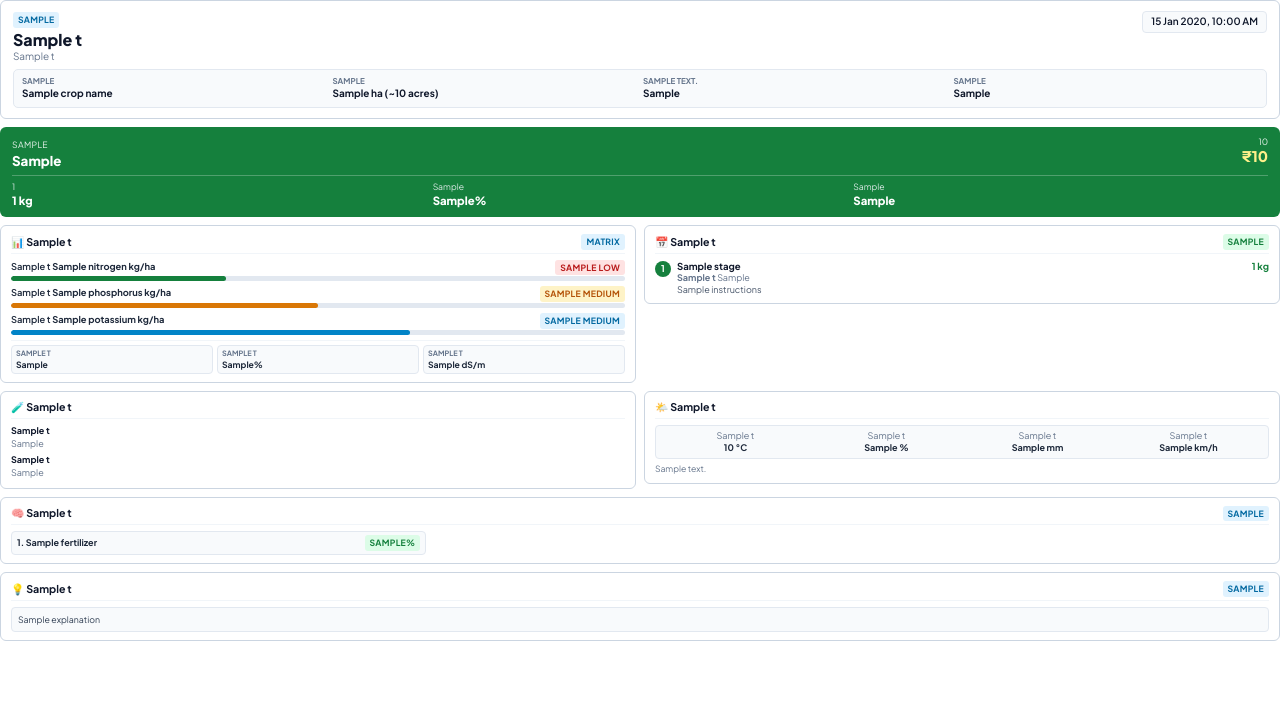
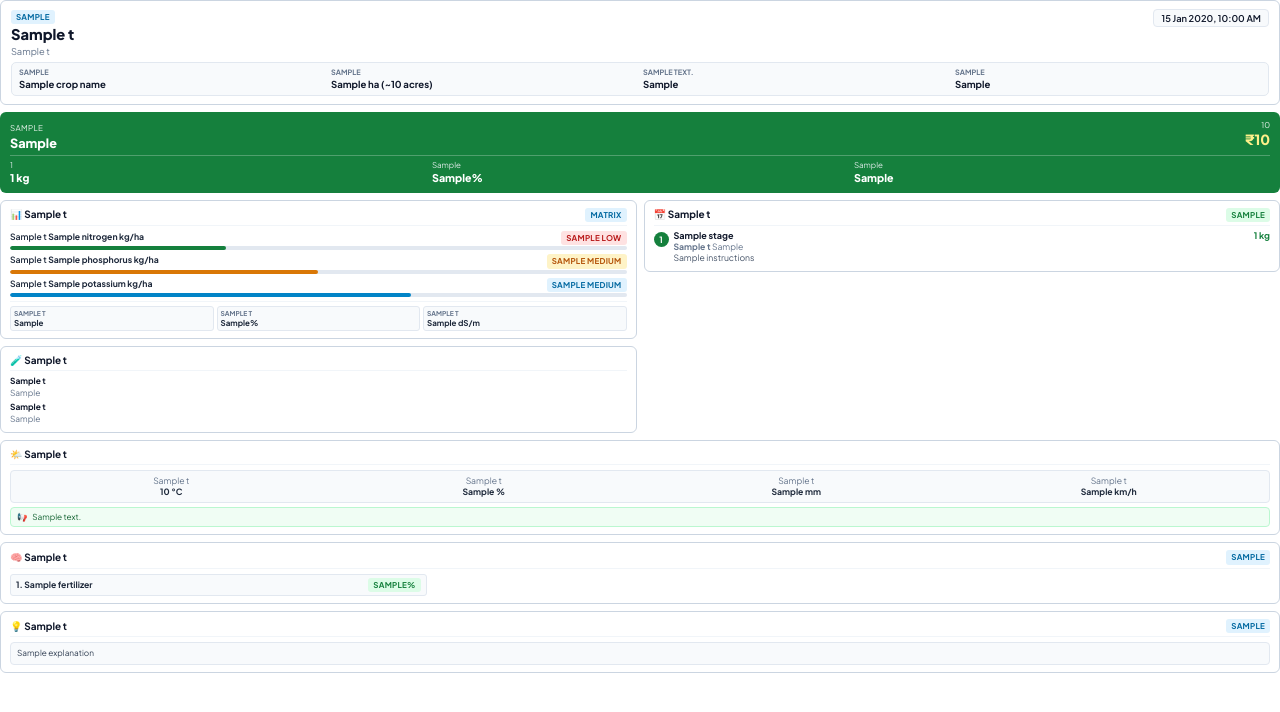
Before and after one commit to Shivam-Patel22/Krishi-Kishan-AI, a Django app: template fertilizer_app/templates/report_pdf.html in a window 1280 px wide. Shown: the top 712 px of the page. Run offline with Django 4.2, Linux system fonts and the light colour scheme; the template is opened without the code that fills it: most values are stand-ins (such as "Sample title", 1, 10 or a date in 2020).

Commit message:
Web & PDF Report Full Synchronization

```diff
--- a/fertilizer_app/templates/report_pdf.html
+++ b/fertilizer_app/templates/report_pdf.html
@@ -9,7 +9,7 @@
     <style>
         @page {
             size: A4 portrait;
-            margin: 8mm 8mm 8mm 8mm;
+            margin: 7mm 8mm 7mm 8mm;
         }
         * {
             box-sizing: border-box;
@@ -20,20 +20,20 @@
             font-family: 'Plus Jakarta Sans', 'Noto Sans Devanagari', 'Noto Sans Gujarati', -apple-system, BlinkMacSystemFont, "Segoe UI", Roboto, Helvetica, Arial, sans-serif;
             color: #1e293b;
             background: #ffffff;
-            font-size: 8.5pt;
-            line-height: 1.35;
+            font-size: 8pt;
+            line-height: 1.3;
         }
         .report-header-card {
             border: 1px solid #cbd5e1;
             border-radius: 6px;
-            padding: 10px 12px;
-            margin-bottom: 8px;
+            padding: 8px 10px;
+            margin-bottom: 7px;
             page-break-inside: avoid;
             break-inside: avoid;
         }
         .badge {
             display: inline-block;
-            font-size: 6.5pt;
+            font-size: 6pt;
             font-weight: 700;
             padding: 2px 5px;
             border-radius: 3px;
@@ -45,16 +45,17 @@
         .badge-danger { background: #fee2e2; color: #b91c1c; }
         .badge-warning { background: #fef3c7; color: #b45309; }
         .badge-success { background: #dcfce7; color: #15803d; }
+        .badge-info { background: #e0f2fe; color: #0369a1; }
 
         .report-title {
-            font-size: 12pt;
+            font-size: 11pt;
             font-weight: 800;
             color: #0f172a;
             margin-top: 2px;
             line-height: 1.2;
         }
         .report-subtitle {
-            font-size: 7.5pt;
+            font-size: 7pt;
             color: #64748b;
             margin-top: 1px;
         }
@@ -66,9 +67,9 @@
         .meta-pill {
             background: #f8fafc;
             border: 1px solid #e2e8f0;
-            padding: 3px 8px;
+            padding: 2px 7px;
             border-radius: 4px;
-            font-size: 7.5pt;
+            font-size: 7pt;
             text-align: right;
             color: #0f172a;
             font-weight: 600;
@@ -80,19 +81,19 @@
             background: #f8fafc;
             border: 1px solid #e2e8f0;
             border-radius: 5px;
-            padding: 6px 8px;
-            margin-top: 6px;
+            padding: 5px 7px;
+            margin-top: 5px;
         }
         .context-label {
             display: block;
-            font-size: 6pt;
+            font-size: 5.5pt;
             text-transform: uppercase;
             color: #64748b;
             font-weight: 700;
         }
         .context-val {
             display: block;
-            font-size: 7.5pt;
+            font-size: 7.2pt;
             font-weight: 700;
             color: #0f172a;
         }
@@ -100,8 +101,8 @@
             background: #15803d;
             color: #ffffff;
             border-radius: 6px;
-            padding: 9px 12px;
-            margin-bottom: 8px;
+            padding: 8px 10px;
+            margin-bottom: 7px;
             page-break-inside: avoid;
             break-inside: avoid;
         }
@@ -110,17 +111,17 @@
             justify-content: space-between;
             align-items: flex-start;
             border-bottom: 1px solid rgba(255, 255, 255, 0.25);
-            padding-bottom: 5px;
-            margin-bottom: 5px;
+            padding-bottom: 4px;
+            margin-bottom: 4px;
         }
         .banner-tag {
-            font-size: 6.5pt;
+            font-size: 6pt;
             text-transform: uppercase;
             letter-spacing: 0.04em;
             opacity: 0.9;
         }
         .banner-product {
-            font-size: 10pt;
+            font-size: 9.5pt;
             font-weight: 800;
             color: #ffffff;
             margin-top: 1px;
@@ -129,12 +130,12 @@
             text-align: right;
         }
         .cost-label {
-            font-size: 6.5pt;
+            font-size: 6pt;
             opacity: 0.9;
             display: block;
         }
         .cost-value {
-            font-size: 11pt;
+            font-size: 10.5pt;
             font-weight: 800;
             color: #fef08a;
         }
@@ -144,63 +145,68 @@
             gap: 6px;
         }
         .metric-label {
-            font-size: 6.5pt;
+            font-size: 6pt;
             opacity: 0.9;
             display: block;
             color: #f1f5f9;
         }
         .metric-val {
             font-weight: 800;
-            font-size: 8.5pt;
+            font-size: 8pt;
             color: #ffffff;
         }
-        .grid-2col {
+        .report-main-grid {
             display: grid;
             grid-template-columns: 1fr 1fr;
-            gap: 8px;
-            margin-bottom: 8px;
+            gap: 7px;
+            margin-bottom: 7px;
             align-items: start;
+        }
+        .report-col {
+            display: flex;
+            flex-direction: column;
+            gap: 7px;
         }
         .card {
             border: 1px solid #cbd5e1;
             border-radius: 6px;
-            padding: 8px 10px;
+            padding: 7px 9px;
             background: #ffffff;
         }
         .card-header {
             display: flex;
             justify-content: space-between;
             align-items: center;
-            margin-bottom: 6px;
+            margin-bottom: 5px;
             border-bottom: 1px solid #f1f5f9;
             padding-bottom: 3px;
         }
         .card-title {
-            font-size: 8pt;
+            font-size: 7.5pt;
             font-weight: 700;
             color: #0f172a;
         }
         .nutrient-bar-group {
-            margin-bottom: 5px;
+            margin-bottom: 4px;
             page-break-inside: avoid;
             break-inside: avoid;
         }
         .nutrient-bar-header {
             display: flex;
             justify-content: space-between;
-            font-size: 7pt;
+            font-size: 6.5pt;
             font-weight: 600;
             margin-bottom: 1px;
         }
         .progress-track {
             background: #e2e8f0;
-            height: 5px;
-            border-radius: 3px;
+            height: 4px;
+            border-radius: 2px;
             overflow: hidden;
         }
         .progress-fill {
             height: 100%;
-            border-radius: 3px;
+            border-radius: 2px;
         }
         .fill-n { background: #15803d; }
         .fill-p { background: #d97706; }
@@ -208,8 +214,8 @@
 
         .timeline-item {
             display: flex;
-            gap: 6px;
-            margin-bottom: 5px;
+            gap: 5px;
+            margin-bottom: 4px;
             page-break-inside: avoid;
             break-inside: avoid;
         }
@@ -217,12 +223,12 @@
             margin-bottom: 0;
         }
         .timeline-step {
-            width: 16px;
-            height: 16px;
+            width: 15px;
+            height: 15px;
             border-radius: 50%;
             background: #15803d;
             color: #ffffff;
-            font-size: 7pt;
+            font-size: 6.5pt;
             font-weight: 700;
             display: flex;
             align-items: center;
@@ -232,11 +238,11 @@
         }
         .timeline-content {
             flex-grow: 1;
-            font-size: 6.8pt;
-            line-height: 1.25;
+            font-size: 6.5pt;
+            line-height: 1.2;
         }
         .timeline-title {
-            font-size: 7.2pt;
+            font-size: 6.8pt;
             font-weight: 700;
             color: #0f172a;
             display: flex;
@@ -256,16 +262,27 @@
             padding: 4px 6px;
             margin-bottom: 4px;
             text-align: center;
-            font-size: 6.8pt;
+            font-size: 6.5pt;
+        }
+        .weather-advisory-box {
+            background: #f0fdf4;
+            border: 1px solid #bbf7d0;
+            border-radius: 4px;
+            padding: 4px 6px;
+            font-size: 6.2pt;
+            color: #166534;
+            display: flex;
+            align-items: center;
+            gap: 5px;
         }
         .rationale-box {
             white-space: pre-wrap;
             font-family: inherit;
-            font-size: 6.6pt;
+            font-size: 6.2pt;
             color: #334155;
-            line-height: 1.3;
+            line-height: 1.25;
             background: #f8fafc;
-            padding: 6px;
+            padding: 5px 6px;
             border-radius: 4px;
             border: 1px solid #e2e8f0;
         }
@@ -339,9 +356,12 @@
         </div>
     </div>
 
-    <!-- 2 Column Section: Diagnostics & Split Application -->
-    <div class="grid-2col">
-        <!-- Soil Diagnostics -->
+    <!-- 2-Column Main Section: Diagnostics & Schedule -->
+    <div class="report-main-grid">
+
+        <!-- Left Column -->
+        <div class="report-col">
+            <!-- 1. Soil Nutrient Status Matrix -->
             <div class="card pdf-avoid-break">
                 <div class="card-header">
                     <span class="card-title">📊 {{ t.nutrient_matrix_title }}</span>
@@ -372,14 +392,30 @@
                     <div class="progress-track"><div class="progress-fill fill-k" style="width: 65%;"></div></div>
                 </div>
 
-            <div style="border-top: 1px solid #f1f5f9; padding-top: 4px; margin-top: 4px; font-size: 6.5pt; display: grid; grid-template-columns: repeat(3, 1fr); gap: 4px;">
-                <div style="background: #f8fafc; border: 1px solid #e2e8f0; border-radius: 4px; padding: 3px 4px;"><span style="color: #64748b; display: block; font-size: 5.5pt; text-transform: uppercase; font-weight: 700;">{{ t.soil_ph_label }}</span> <strong>{{ rec.soil_test.soil_ph }}</strong></div>
-                <div style="background: #f8fafc; border: 1px solid #e2e8f0; border-radius: 4px; padding: 3px 4px;"><span style="color: #64748b; display: block; font-size: 5.5pt; text-transform: uppercase; font-weight: 700;">{{ t.organic_carbon_label }}</span> <strong>{{ rec.soil_test.organic_carbon_pct }}%</strong></div>
-                <div style="background: #f8fafc; border: 1px solid #e2e8f0; border-radius: 4px; padding: 3px 4px;"><span style="color: #64748b; display: block; font-size: 5.5pt; text-transform: uppercase; font-weight: 700;">{{ t.ec_label }}</span> <strong>{{ rec.soil_test.electrical_conductivity }} dS/m</strong></div>
+                <div style="border-top: 1px solid #f1f5f9; padding-top: 4px; margin-top: 4px; font-size: 6pt; display: grid; grid-template-columns: repeat(3, 1fr); gap: 3px;">
+                    <div style="background: #f8fafc; border: 1px solid #e2e8f0; border-radius: 3px; padding: 2px 3px;"><span style="color: #64748b; display: block; font-size: 5pt; text-transform: uppercase; font-weight: 700;">{{ t.soil_ph_label }}</span> <strong>{{ rec.soil_test.soil_ph }}</strong></div>
+                    <div style="background: #f8fafc; border: 1px solid #e2e8f0; border-radius: 3px; padding: 2px 3px;"><span style="color: #64748b; display: block; font-size: 5pt; text-transform: uppercase; font-weight: 700;">{{ t.organic_carbon_label }}</span> <strong>{{ rec.soil_test.organic_carbon_pct }}%</strong></div>
+                    <div style="background: #f8fafc; border: 1px solid #e2e8f0; border-radius: 3px; padding: 2px 3px;"><span style="color: #64748b; display: block; font-size: 5pt; text-transform: uppercase; font-weight: 700;">{{ t.ec_label }}</span> <strong>{{ rec.soil_test.electrical_conductivity }} dS/m</strong></div>
                 </div>
             </div>
 
-        <!-- Split Application Schedule -->
+            <!-- 2. Soil Amendments & Micronutrients -->
+            <div class="card pdf-avoid-break">
+                <div class="card-header"><span class="card-title">🧪 {{ t.amendments_title }}</span></div>
+                <div style="font-size: 6.3pt; margin-bottom: 3px;">
+                    <strong style="color: #0f172a;">{{ t.ph_amendment_label }}</strong>
+                    <p style="color: #64748b; margin-top: 1px;">{{ ph_amendment|default:rec.ph_amendment }}</p>
+                </div>
+                <div style="font-size: 6.3pt;">
+                    <strong style="color: #0f172a;">{{ t.micronutrients_label }}</strong>
+                    <p style="color: #64748b; margin-top: 1px;">{{ micronutrient_advice|default:rec.micronutrient_advice }}</p>
+                </div>
+            </div>
+        </div>
+
+        <!-- Right Column -->
+        <div class="report-col">
+            <!-- 3. Agronomic Split Application Schedule -->
             <div class="card pdf-avoid-break">
                 <div class="card-header">
                     <span class="card-title">📅 {{ t.split_schedule_title }}</span>
@@ -408,21 +444,10 @@
             </div>
         </div>
 
-    <!-- Amendments & Weather -->
-    <div class="grid-2col">
-        <div class="card pdf-avoid-break">
-            <div class="card-header"><span class="card-title">🧪 {{ t.amendments_title }}</span></div>
-            <div style="font-size: 6.8pt; margin-bottom: 4px;">
-                <strong style="color: #0f172a;">{{ t.ph_amendment_label }}</strong>
-                <p style="color: #64748b; margin-top: 1px;">{{ ph_amendment|default:rec.ph_amendment }}</p>
-            </div>
-            <div style="font-size: 6.8pt;">
-                <strong style="color: #0f172a;">{{ t.micronutrients_label }}</strong>
-                <p style="color: #64748b; margin-top: 1px;">{{ micronutrient_advice|default:rec.micronutrient_advice }}</p>
-            </div>
     </div>
 
-        <div class="card pdf-avoid-break">
+    <!-- Weather & Spray Safety Radar (Full Width 100%) -->
+    <div class="card pdf-avoid-break" style="margin-bottom: 7px;">
         <div class="card-header"><span class="card-title">🌤️ {{ t.weather_radar_title }}</span></div>
         <div class="weather-grid">
             <div><span style="color:#64748b; display:block;">{{ t.temp_label }}</span><strong>{{ rec.weather_record.temperature_c }} °C</strong></div>
@@ -430,19 +455,21 @@
             <div><span style="color:#64748b; display:block;">{{ t.rain_label }}</span><strong>{{ rec.weather_record.rainfall_forecast_mm }} mm</strong></div>
             <div><span style="color:#64748b; display:block;">{{ t.wind_label }}</span><strong>{{ rec.weather_record.wind_speed_kmh }} km/h</strong></div>
         </div>
-            <p style="font-size: 6.5pt; color: #64748b;">{{ weather_advisory_localized|default:t.weather_optimal_text }}</p>
+        <div class="weather-advisory-box">
+            <span>📢</span>
+            <span>{{ weather_advisory_localized|default:t.weather_optimal_text }}</span>
         </div>
     </div>
 
-    <!-- AI Alternatives -->
-    <div class="card pdf-avoid-break" style="margin-bottom: 8px;">
+    <!-- AI Multi-Model Ensemble Confidence & Alternative Formulations (Full Width) -->
+    <div class="card pdf-avoid-break" style="margin-bottom: 7px;">
         <div class="card-header">
             <span class="card-title">🧠 {{ t.ai_alternatives_title }}</span>
-            <span class="badge badge-accent">{{ t.soft_voting_badge }}</span>
+            <span class="badge badge-info">{{ t.soft_voting_badge }}</span>
         </div>
-        <div style="display: grid; grid-template-columns: repeat(3, 1fr); gap: 6px;">
+        <div style="display: grid; grid-template-columns: repeat(3, 1fr); gap: 5px;">
             {% for alt in alternatives_localized %}
-            <div style="background: #f8fafc; border: 1px solid #e2e8f0; padding: 3px 5px; border-radius: 4px; font-size: 6.8pt; display:flex; justify-content:space-between; align-items:center;">
+            <div style="background: #f8fafc; border: 1px solid #e2e8f0; padding: 3px 5px; border-radius: 3px; font-size: 6.5pt; display:flex; justify-content:space-between; align-items:center;">
                 <strong>{{ forloop.counter }}. {{ alt.fertilizer }}</strong>
                 <span class="badge badge-success">{{ alt.probability_pct }}%</span>
             </div>
@@ -450,7 +477,7 @@
         </div>
     </div>
 
-    <!-- Explainable Rationale -->
+    <!-- Explainable AI Scientific Rationale (Full Width) -->
     <div class="card pdf-avoid-break">
         <div class="card-header">
             <span class="card-title">💡 {{ t.explainable_rationale_title }}</span>
```
Lines whose indentation alone changed are shown as unchanged.
